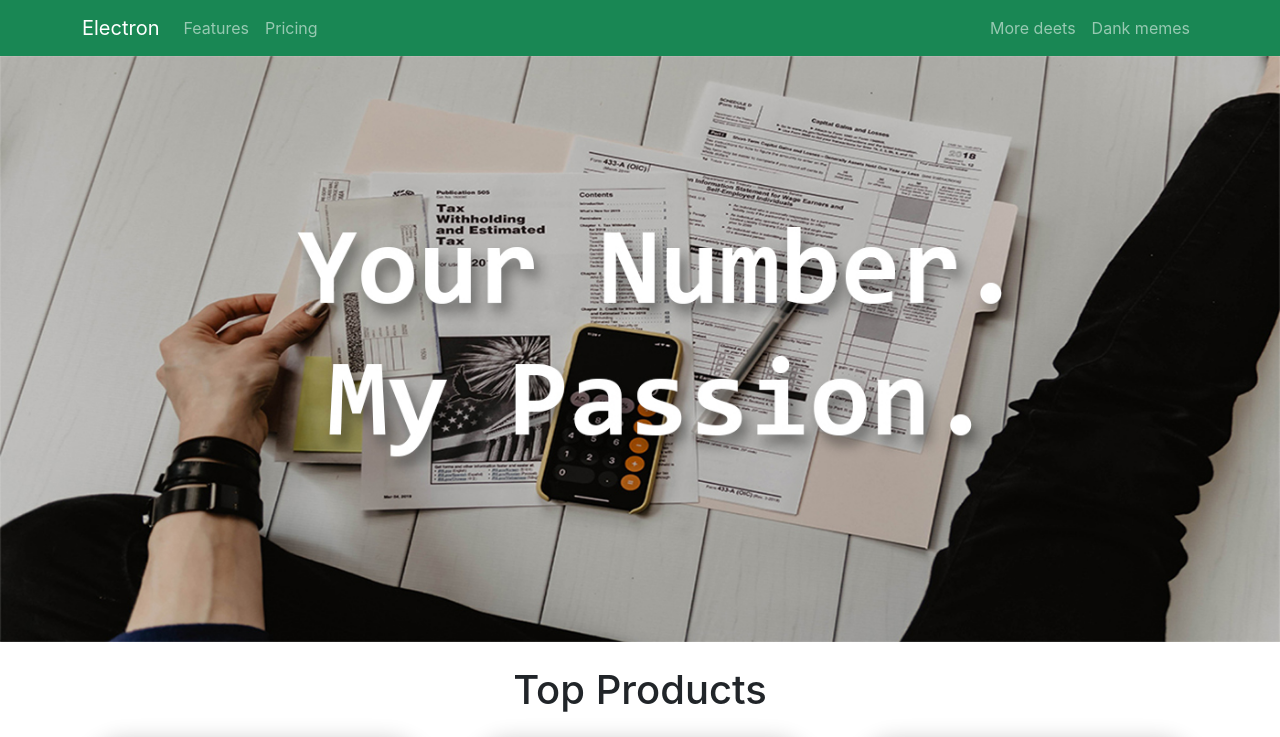
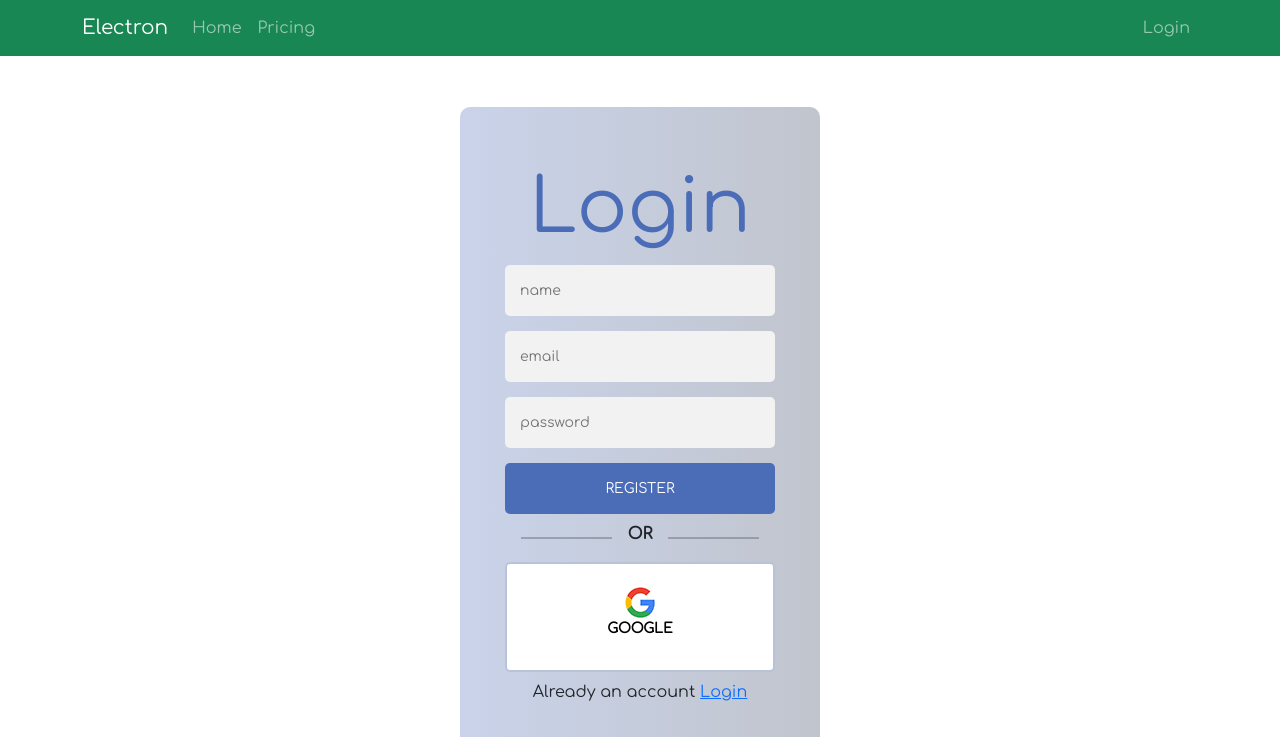
Before and after one commit to salsadsid/electron-warehouse-management, a React (Create React App) app: page /register in a window 1280 px wide. Shown: the top 737 px of the page. Built offline with nearby package versions, Linux system fonts and the light colour scheme.

Commit message:
Login-and-register-page-added

```diff
--- a/package.json
+++ b/package.json
@@ -7,6 +7,7 @@
     "@testing-library/react": "^13.2.0",
     "@testing-library/user-event": "^13.5.0",
     "bootstrap": "^5.1.3",
+    "firebase": "^9.8.0",
     "react": "^18.1.0",
     "react-bootstrap": "^2.3.1",
     "react-dom": "^18.1.0",
--- a/src/App.css
+++ b/src/App.css
@@ -1,38 +1,5 @@
+@import url('https://fonts.googleapis.com/css2?family=Comfortaa&display=swap');
+
 .App {
-  text-align: center;
+  font-family: 'Comfortaa', cursive;
 }
-
-.App-logo {
-  height: 40vmin;
-  pointer-events: none;
-}
-
-@media (prefers-reduced-motion: no-preference) {
-  .App-logo {
-    animation: App-logo-spin infinite 20s linear;
-  }
-}
-
-.App-header {
-  background-color: #282c34;
-  min-height: 100vh;
-  display: flex;
-  flex-direction: column;
-  align-items: center;
-  justify-content: center;
-  font-size: calc(10px + 2vmin);
-  color: white;
-}
-
-.App-link {
-  color: #61dafb;
-}
-
-@keyframes App-logo-spin {
-  from {
-    transform: rotate(0deg);
-  }
-  to {
-    transform: rotate(360deg);
-  }
-}
--- a/src/App.js
+++ b/src/App.js
@@ -1,16 +1,22 @@
-
+import { Route, Routes } from 'react-router-dom';
 import './App.css';
 import Home from './Pages/Home/Home/Home';
-import Item from './Pages/Home/Item/Item';
+import Login from './Pages/Login/Login/Login';
+import Register from './Pages/Login/Register/Register';
+
 import Footer from './Pages/Shared/Footer/Footer';
 import Header from './Pages/Shared/Header/Header';
 
 function App() {
   return (
-    <div>
+    <div className='App'>
       <Header></Header>
-
-      <Home></Home>
+      <Routes>
+        <Route path='/' element={<Home></Home>}></Route>
+        <Route path='/home' element={<Home></Home>}></Route>
+        <Route path='/login' element={<Login></Login>}></Route>
+        <Route path='/register' element={<Register></Register>}></Route>
+      </Routes>
       <Footer></Footer>
     </div>
   );
--- /dev/null
+++ b/src/Pages/Login/Login/Login.css
@@ -0,0 +1,58 @@
+.login {
+    width: 360px;
+    padding: 4% 0 0;
+    margin: auto;
+}
+
+.form {
+    position: relative;
+    z-index: 1;
+    background: linear-gradient(90deg, #4b6bb74c 0%, #18284845 100%);
+    border-radius: 10px;
+    max-width: 360px;
+    margin: 0 auto 100px;
+    padding: 45px;
+    text-align: center;
+}
+
+.form input {
+    outline: 0;
+    background: #f2f2f2;
+    width: 100%;
+    border: 0;
+    border-radius: 5px;
+    margin: 0 0 15px;
+    padding: 15px;
+    box-sizing: border-box;
+    font-size: 14px;
+    font-family: 'Comfortaa', cursive;
+}
+
+.form input:focus {
+    background: #dbdbdb;
+}
+
+.form button {
+    font-family: 'Comfortaa', cursive;
+    text-transform: uppercase;
+    outline: 0;
+    background: #4b6cb7;
+    width: 100%;
+    border: 0;
+    border-radius: 5px;
+    padding: 15px;
+    color: #FFFFFF;
+    font-size: 14px;
+    -webkit-transition: all 0.3 ease;
+    transition: all 0.3 ease;
+    cursor: pointer;
+}
+
+.form button:active {
+    background: #395591;
+}
+
+.form span {
+    font-size: 75px;
+    color: #4b6cb7;
+}
--- /dev/null
+++ b/src/Pages/Login/Login/Login.js
@@ -0,0 +1,30 @@
+import React from 'react';
+import { Link } from 'react-router-dom';
+import SocialLogin from '../SocialLogin/SocialLogin';
+import './Login.css'
+const Login = () => {
+
+    const handleSubmit = event => {
+        event.preventDefault()
+        const email = event.target.email.value;
+        const password = event.target.password.value;
+        console.log(email, password);
+        event.target.reset();
+    }
+    return (
+        <div className="login">
+            <div className="form">
+                <form className="login-form" onSubmit={handleSubmit}>
+                    <span className="material-icons">Login</span>
+                    <input name='email' type="email" placeholder="email" required />
+                    <input name='password' type="password" placeholder="password" required />
+                    <button type='submit'>Login</button>
+                </form>
+                <SocialLogin></SocialLogin>
+                <p className='mt-2'>New in here ?<Link to='/register'>Register</Link></p>
+            </div>
+        </div>
+    );
+};
+
+export default Login;
--- /dev/null
+++ b/src/Pages/Login/Register/Register.js
@@ -0,0 +1,30 @@
+import React from 'react';
+import { Link } from 'react-router-dom';
+import SocialLogin from '../SocialLogin/SocialLogin';
+
+const Register = () => {
+    const handleSubmit = event => {
+        event.preventDefault()
+        const email = event.target.email.value;
+        const password = event.target.password.value;
+        console.log(email, password);
+        event.target.reset();
+    }
+    return (
+        <div className="login">
+            <div className="form">
+                <form className="login-form" onSubmit={handleSubmit}>
+                    <span className="material-icons">Login</span>
+                    <input name='name' type="text" placeholder="name" required />
+                    <input name='email' type="email" placeholder="email" required />
+                    <input name='password' type="password" placeholder="password" required />
+                    <button type='submit'>Register</button>
+                </form>
+                <SocialLogin></SocialLogin>
+                <p className='mt-2'>Already an account <Link to='/login'>Login</Link></p>
+            </div>
+        </div>
+    );
+};
+
+export default Register;
--- /dev/null
+++ b/src/Pages/Login/SocialLogin/SocialLogin.css
@@ -0,0 +1,11 @@
+#google-btn {
+    background-color: #fff;
+    color: black;
+    border: 2px solid #3955915a;
+
+}
+
+#google-btn:hover {
+    color: rgb(255, 255, 255);
+    background: #3955915a;
+}
--- /dev/null
+++ b/src/Pages/Login/SocialLogin/SocialLogin.js
@@ -0,0 +1,21 @@
+import React from 'react';
+import googleicon from '../../../images/icon-google.png';
+import './SocialLogin.css';
+
+const SocialLogin = () => {
+    return (
+        <div>
+            <div className='d-flex align-items-center px-3'>
+                <div style={{ height: "2px" }} className='bg-secondary w-50 opacity-50'></div>
+                <p className='fw-bolder mt-2 px-3'>OR</p>
+                <div style={{ height: "2px" }} className='bg-secondary w-50 opacity-50'></div>
+            </div>
+            <button id='google-btn'>
+                <img src={googleicon} alt="" className='mt-2' />
+                <p className='fw-bold'>Google</p>
+            </button>
+        </div>
+    );
+};
+
+export default SocialLogin;
--- a/src/Pages/Shared/Header/Header.js
+++ b/src/Pages/Shared/Header/Header.js
@@ -1,23 +1,20 @@
 import React from 'react';
 import { Button, Container, Nav, Navbar } from 'react-bootstrap';
-
+import { Link } from 'react-router-dom';
 const Header = () => {
     return (
         <div>
             <Navbar collapseOnSelect expand="lg" bg="success" variant="dark" >
                 <Container>
-                    <Navbar.Brand href="#home">Electron</Navbar.Brand>
+                    <Navbar.Brand as={Link} to='/'>Electron</Navbar.Brand>
                     <Navbar.Toggle aria-controls="responsive-navbar-nav" />
                     <Navbar.Collapse id="responsive-navbar-nav">
                         <Nav className="me-auto">
-                            <Nav.Link href="#features">Features</Nav.Link>
+                            <Nav.Link as={Link} to='home'>Home</Nav.Link>
                             <Nav.Link href="#pricing">Pricing</Nav.Link>
                         </Nav>
                         <Nav>
-                            <Nav.Link href="#deets">More deets</Nav.Link>
-                            <Nav.Link eventKey={2} href="#memes">
-                                Dank memes
-                            </Nav.Link>
+                            <Nav.Link as={Link} to='login'>Login</Nav.Link>
                         </Nav>
                     </Navbar.Collapse>
                 </Container>
```
Also changed, not shown: src/firebase.init.js (added, +22 -0 lines), src/images/icon-google.png (added), 1 other file (tests, documents, lock files or other folders).
